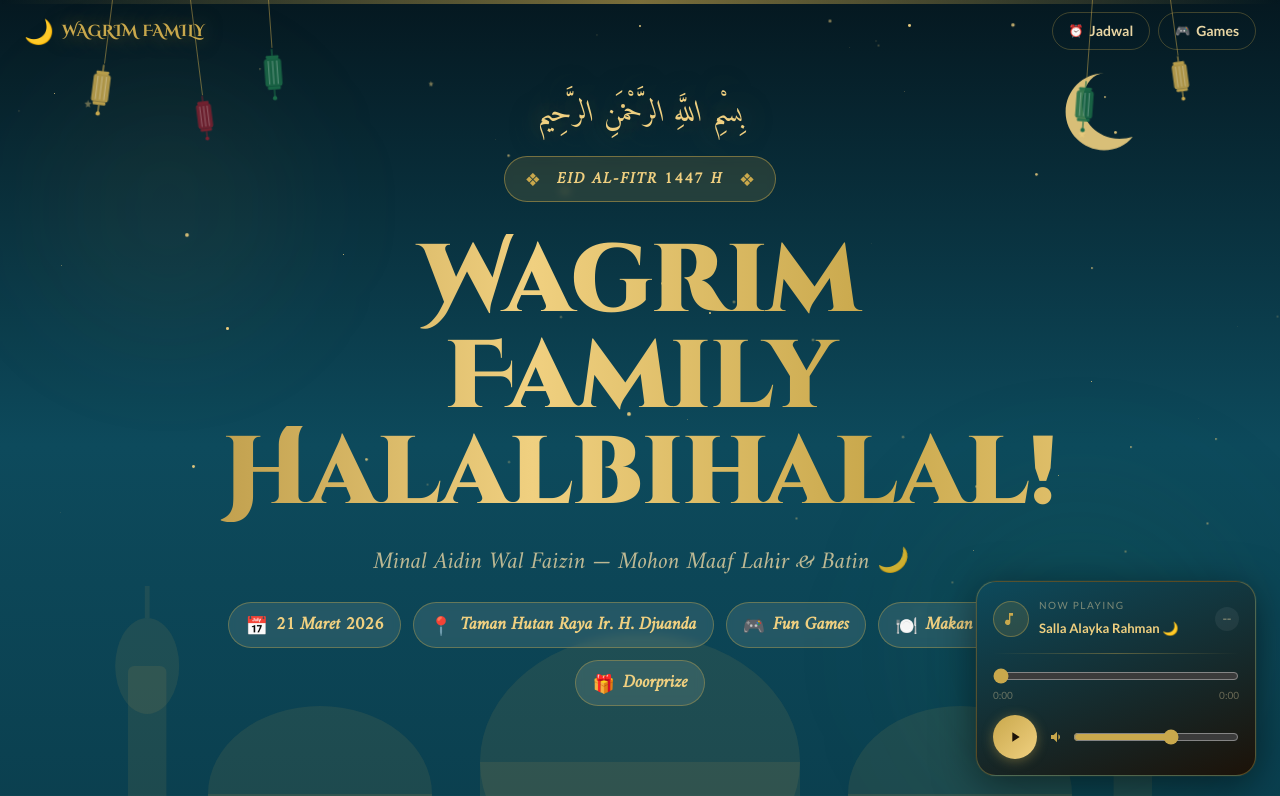
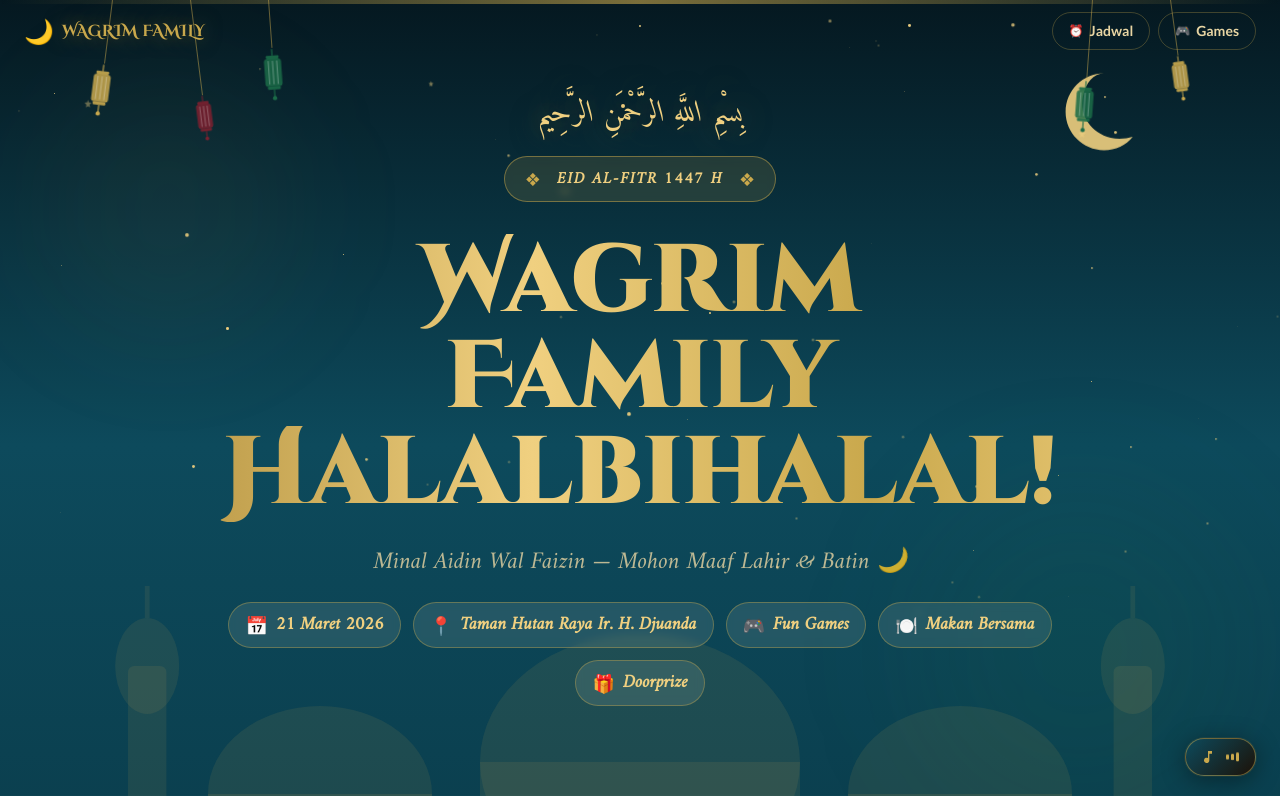
Before and after one commit to workplanhafidzkahamdany-alt/family-gathering, a Next.js app: page / in a window 1280 px wide. Shown: the top 796 px of the page. Built offline with nearby package versions, Linux system fonts and the light colour scheme.

Commit message:
feat: update auto play and collapsed

```diff
--- a/src/components/MusicPlayer.tsx
+++ b/src/components/MusicPlayer.tsx
@@ -11,11 +11,11 @@ export default function MusicPlayer({
   title = "Eid Nasheed",
 }: MusicPlayerProps) {
   const audioRef = useRef<HTMLAudioElement>(null);
-  const [playing, setPlaying] = useState(false);
+  const [playing, setPlaying] = useState(true);
   const [volume, setVolume] = useState(0.6);
   const [progress, setProgress] = useState(0);
   const [duration, setDuration] = useState(0);
-  const [collapsed, setCollapsed] = useState(false);
+  const [collapsed, setCollapsed] = useState(true);
   const [muted, setMuted] = useState(false);
 
   const toggle = useCallback(() => {
```
